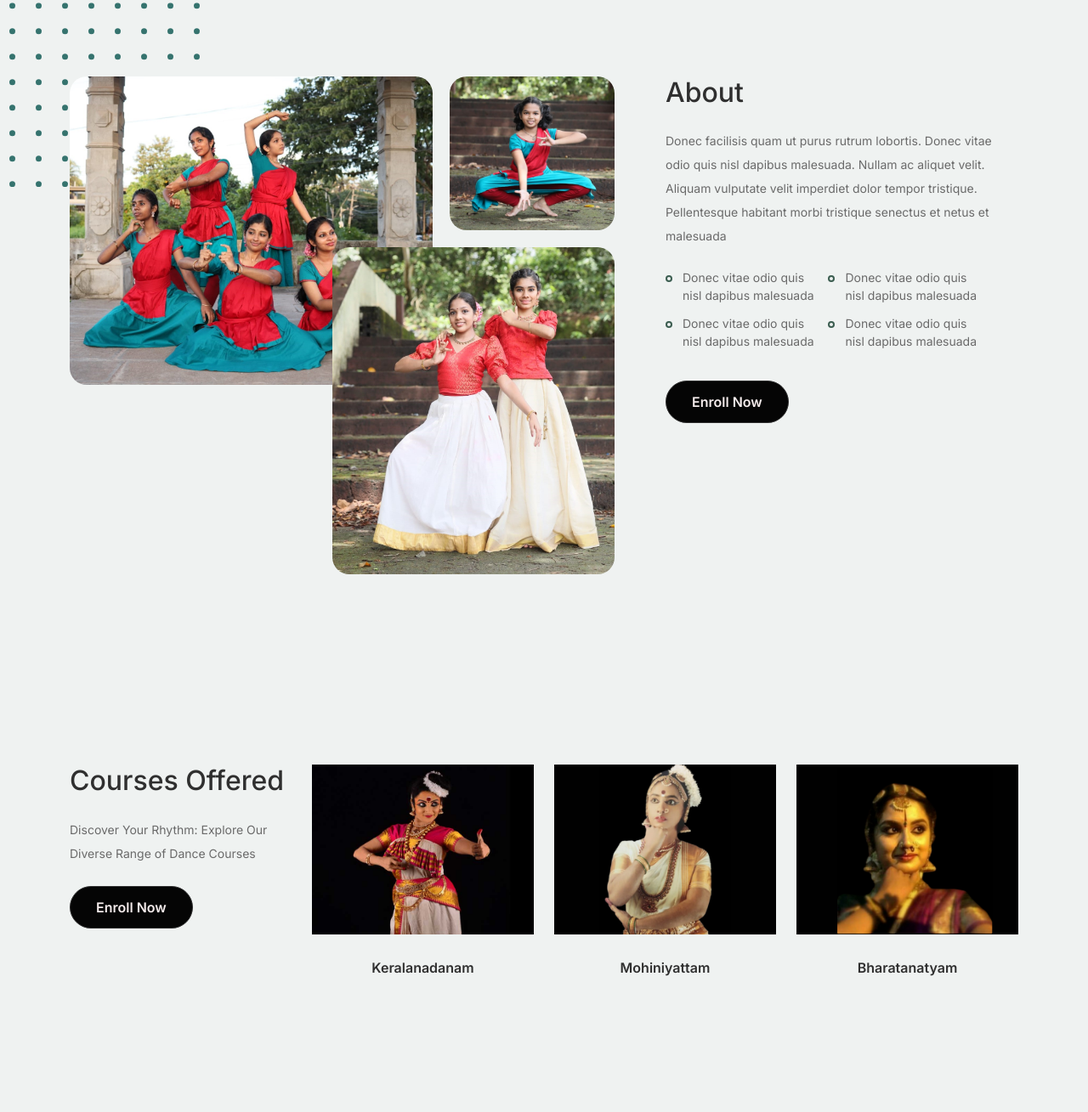
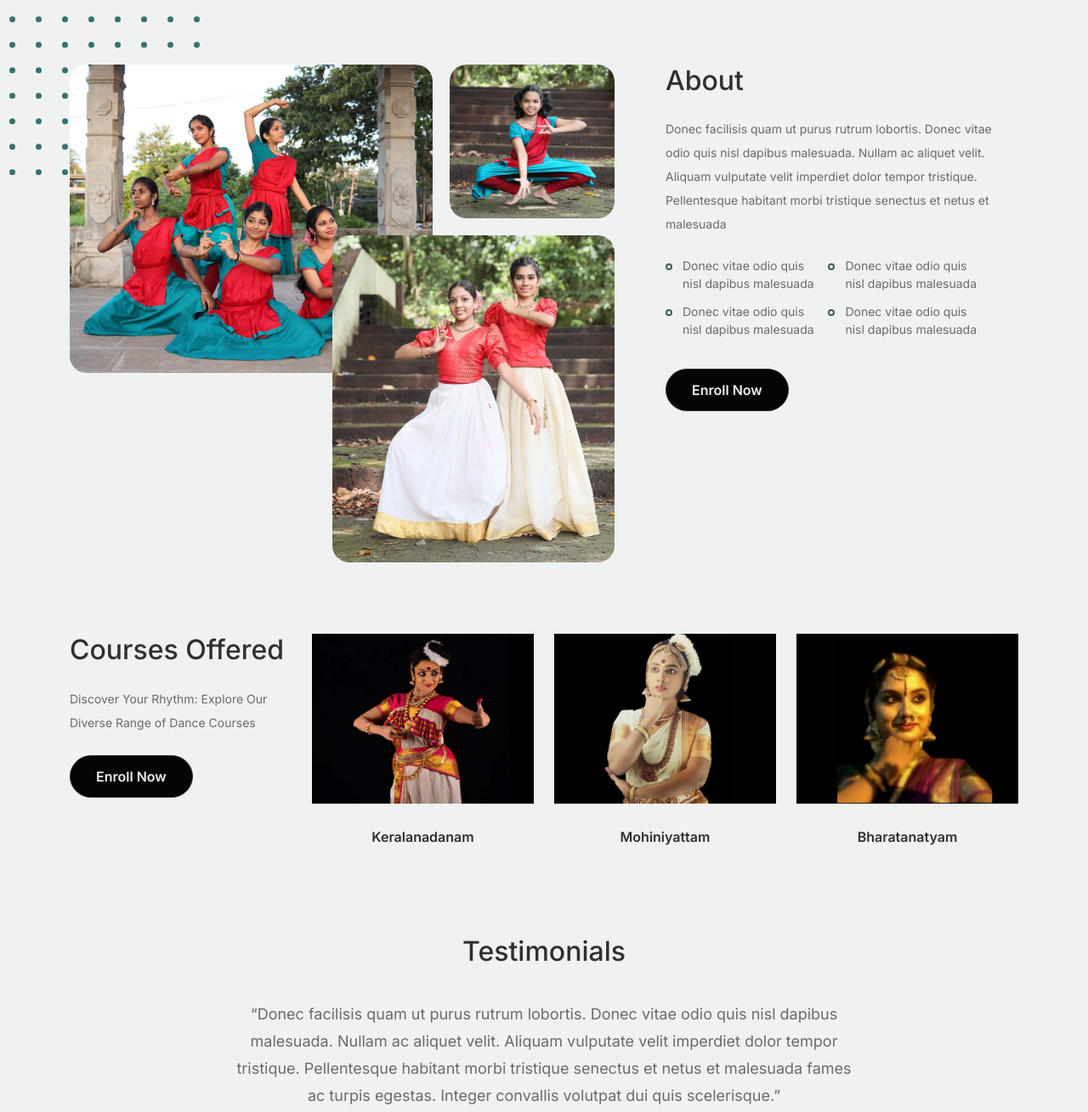
Before and after one commit to VarshaShaheen/rhythm, a plain HTML site: page index.html in a window 1280 px wide. Shown: the part 871-2180 px from the top of the page at 85% size. Drawn offline with Linux system fonts and the light colour scheme.

Commit message:
padding corrected

```diff
--- a/css/style.css
+++ b/css/style.css
@@ -223,7 +223,7 @@ a {
   color: #2f2f2f; }
 
 .product-section {
-  padding: 7rem 0; }
+  padding-top: 4em; }
   .product-section .product-item {
     text-align: center;
     text-decoration: none;
@@ -337,7 +337,8 @@ a {
     color: #6a6a6a; }
 
 .we-help-section {
-  padding: 7rem 0; }
+  padding-top: 7em;
+padding-bottom: 2em;d}
   .we-help-section .imgs-grid {
     display: -ms-grid;
     display: grid;
```
